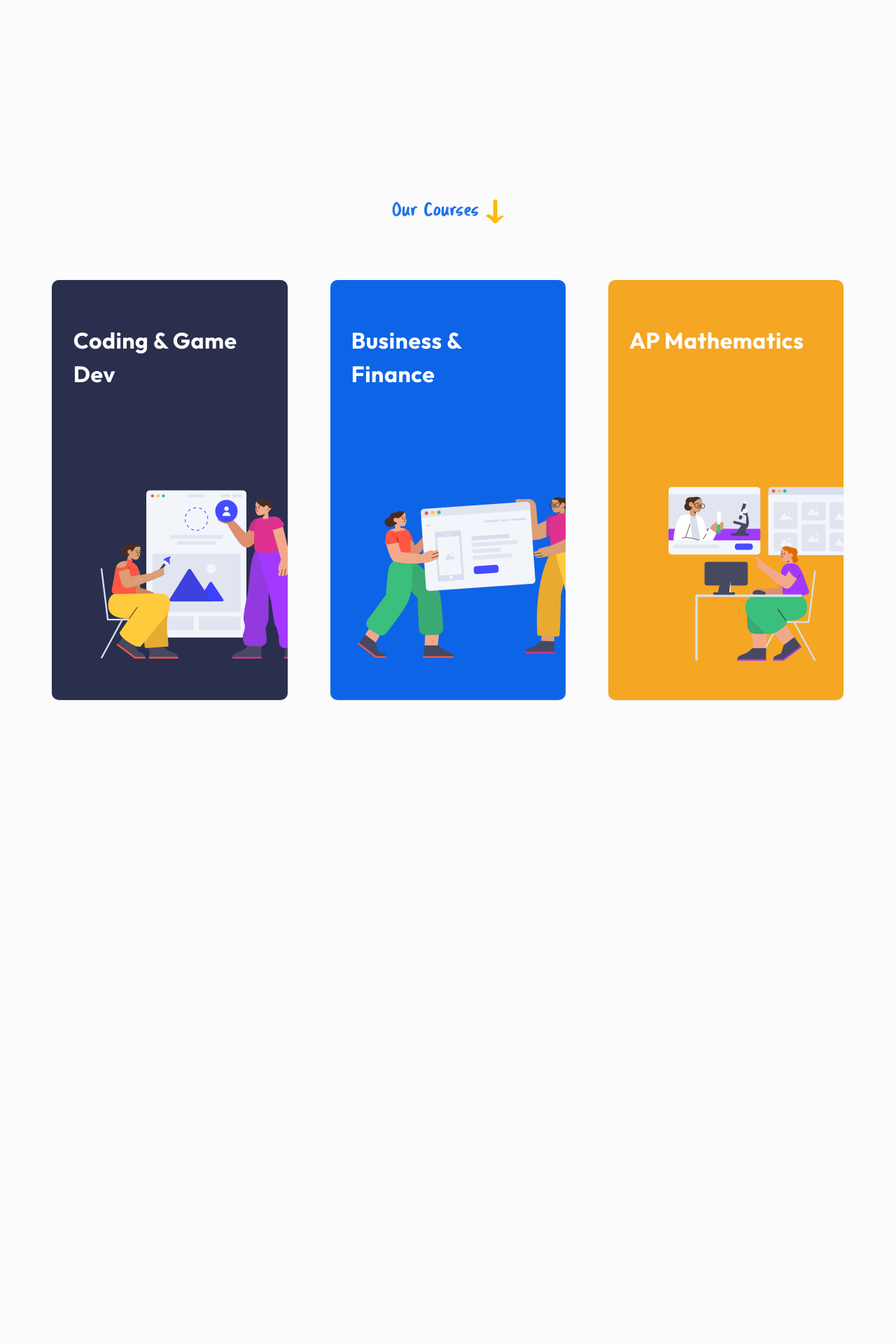
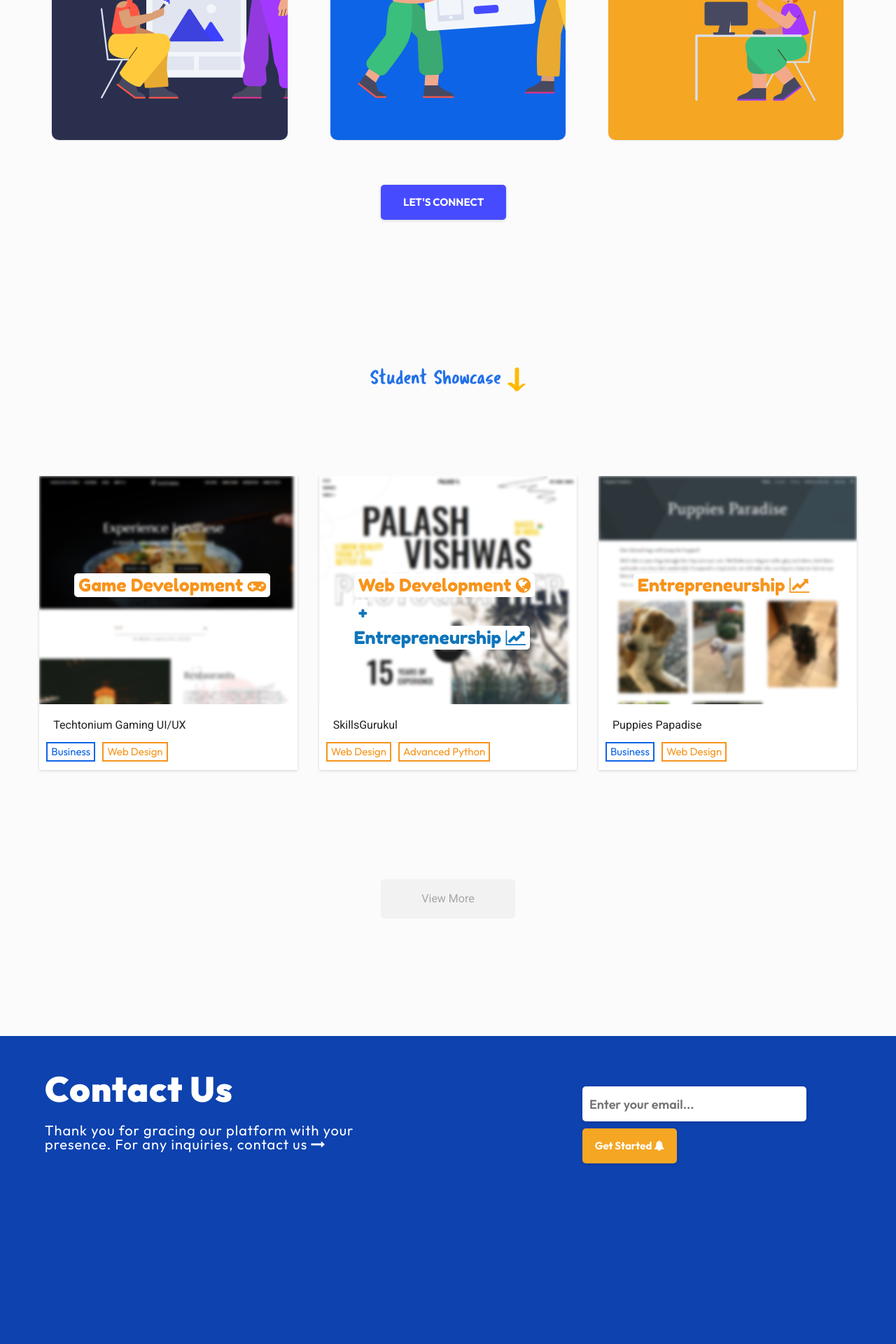
Before and after one commit to ItsPalash13/skillsgurukul, a Django app: page / in a window 1280 px wide. Shown: the part 3160-5080 px from the top of the page at 70% size. Run offline with Django 3.2, Linux system fonts and the light colour scheme; some libraries are stand-ins or nearby versions.

Commit message:
Add files via upload

```diff
--- a/skills_app/static/index.css
+++ b/skills_app/static/index.css
@@ -27,6 +31,11 @@
     outline: none;
 }
 
+#wd{float:left; color:#F7941C; padding:1px; font-weight:500; padding-left:5px; padding-right:5px;  margin-left:10px; position:relative; top:-2px; font-family: 'Outfit', sans-serif; border:2px solid #F7941C; width:auto;}
+#bu{float:left; color:#0e64e6; padding:1px; font-weight:500; padding-left:5px; padding-right:5px;  margin-left:10px; position:relative; top:-2px; font-family: 'Outfit', sans-serif; border:2px solid #0e64e6; width:auto;}
+
+
+
 #nav{position:fixed; top:0px; left:0px; width:100%; height:80px; z-index:10; background:#FBFBFC;}
 #logo{font-family: 'Fredoka One', cursive; color: #0F75BB; position:absolute; top:0px; left:30px; font-size:26px;}
 #nav_cont{position:absolute; right:20px; top:10px;}
@@ -37,11 +46,12 @@
 #part1{position:absolute; top:0%; left:0%; width:100%; height:107%; overflow:hidden;}
 #animContainer{position:absolute; top:5%; width:50%; left:47%; z-index:-5;}
 #pt1hed{position:absolute; top:13%; left:6%; width:40%;}
-#pt1hedcnt{font-family: 'Playfair Display', serif; line-height:110%; font-size:75px; color:#253138; }
+#pt1hedcnt{font-family: 'Playfair Display', serif; line-height:110%; font-size:73px; color:#253138; }
 #pt1cnt{font-family: 'Outfit', sans-serif; position:relative; top:-40px; line-height:150%; font-weight:200; font-size:22px; color:#253138; }
 #pt1frm{position:relative; width:auto; height:200px; top:-30px; left:5px;}
-#pt1inp{float:left; width:300px; height:50px; border:none; box-shadow: rgba(0, 0, 0, 0.16) 0px 1px 4px; border-radius:5px; padding-left:10px; font-size:18px;}
-#pt1sub{float:left; width:125px; height:50px; margin-left:15px; border-radius:5px; color:white; background:#0F75BB;text-decoration: none; border:none; font-size:15px;box-shadow: rgba(0, 0, 0, 0.16) 0px 1px 4px;font-family: 'Outfit', sans-serif;}
+#pt1inp{float:left; width:320px; height:50px; margin-top:10px; border:none; box-shadow: rgba(0, 0, 0, 0.16) 0px 1px 4px; border-radius:5px; padding-left:10px; font-size:18px;}
+#pt1sub{transition: 0.3s; float:left; width:180px; height:50px; margin-top:-35px;  border-radius:26px; color:white; background:#0F75BB;text-decoration: none; border:1px solid #0F75BB; font-size:14px;box-shadow: rgba(0, 0, 0, 0.16) 0px 1px 4px;font-family: 'Outfit', sans-serif; font-weight:400;}
+#pt1sub:hover{opacity:0.85;}
 #pt1frmdt{opacity:0; font-family: 'Outfit', sans-serif; float:left;line-height:150%; font-weight:300; font-size:16px; color:#253138; }
 #lm{position:absolute; top:120%; left:0%; width:100%; height:10%;font-size:29px; overflow:hidden;font-family:myFirstFont;color: #2271E8;}
 
@@ -72,13 +82,13 @@
 #anim3chkbox{position:relative; top:-60px;color:#494E8A;font-family: 'Outfit', sans-serif;font-weight:200; font-size:18px; line-height:180%;}
 #anim3lm{position:relative; top:-30px; left:10px; width:140px; height:55px; font-family: 'Roboto', sans-serif; border:2.5px solid #FEB92C; background:none; color:#FEB92C; border-radius:5px; font-size:16px;}
 
-#part5{position:absolute; top:420%; left:0%; width:100%; height:100%;}
+#part5{position:absolute; top:320%; left:0%; width:100%; height:100%;}
 #oc{position:relative; top:10%; left:0%; width:100%; height:10%;font-size:29px; overflow:hidden;font-family:myFirstFont;color: #2271E8;}
 
 #part6{position:absolute; top:25%; left:3%; width:94%; height:75%;}
 #part6dv{float:left; height:100%; margin-left:3%; width:28%; border-radius:10px; overflow:hidden;}
 #pt6cnt{position:relative; top:5%; width:90%; left:0%; height:35%;}
-#pt6txt{font-family: 'Outfit', sans-serif; position:absolute; left:10%; font-size:32px; color:white; font-weight:700; letter-spacing:0.5px;}
+#pt6txt{font-family: 'Outfit', sans-serif; position:absolute; left:10%; font-size:30px; color:white; font-weight:700; letter-spacing:0.5px;}
 #pt6img{display:block; position:relative; top:10%; width:90%; left:0%; height:50%;}
 #pt6imgct{height:100%; z-index:1;}
 #pt6stxt{ opacity:0; position:relative; top:20%; width:80%; left:10%; height:50%; transition: opacity 0.5s;}
@@ -95,32 +105,37 @@
 #pt7nm{color: #2271E8; font-weight:300;}
 #pt7pos{color:#292F4D; font-weight:300;}
 
-#part8{position:absolute; font-family: 'Outfit', sans-serif; font-weight:600; top:755%; left:0%; width:100%; height:60%; background: #0D42AF; overflow:hidden; color:white;}
-#pt8hd{font-size:35px; position:relative; top:50px;}
-#pt8sm{font-size:25px; width:60%; position:relative; left:20%; line-height:100%; top:70px; font-weight:200;}
-#pt8fm{width:auto; height:200px; top:50px; position:relative; top:160px; left:34%;}
+#part8{position:absolute; font-family: 'Outfit', sans-serif; font-weight:600; top:580%; left:0%; width:100%; height:60%; background: #0D42AF; overflow:hidden; color:white;}
+#pt8hd{font-size:30px; position:relative; top:50px;font-weight:800; letter-spacing:1px; font-size:50px;}
+#pt8sm{font-size:20px; width:90%; position:relative; left:0%; line-height:100%; top:70px;font-weight:500; letter-spacing:1px; font-size:20px; position:relative; top:-30px;}
+#pt8fm{width:20%; height:300px; position:absolute; top:13%; left:65%;}
 #pt8ip{float:left; width:300px; height:50px; border:none; box-shadow: rgba(0, 0, 0, 0.16) 0px 1px 4px; border-radius:5px; padding-left:10px; font-size:18px;}
-#pt8bt{float:left; width:135px; height:50px; margin-left:15px; border-radius:5px; color:white; background:#F5A623;text-decoration: none; border:none; font-size:15px; box-shadow: rgba(0, 0, 0, 0.16) 0px 1px 4px;font-family: 'Outfit', sans-serif;}
+#pt8bt{float:left; width:135px; height:50px; margin-top:10px; border-radius:5px; color:white; background:#F5A623;text-decoration: none; border:none; font-size:15px; box-shadow: rgba(0, 0, 0, 0.16) 0px 1px 4px;font-family: 'Outfit', sans-serif;}
 
-#foot{position:absolute; font-family: 'Outfit', sans-serif; font-weight:600; top:815%; left:0%; width:100%; height:75%; overflow:hidden; color:white;}
+#foot{position:absolute; font-family: 'Outfit', sans-serif; font-weight:600; top:640%; left:0%; width:100%; height:65%; overflow:hidden; color:white;}
 #footlogocnt{float:left; margin:40px; margin-left:80px;}
 #footlogotxt{font-family: 'Outfit', sans-serif; font-weight:200; font-size:16px; position:relative; top:-20px; color:#292F4D; width:250px;}
 #ftsmhdct{float:left; margin:40px; margin-left:80px; margin-top:80px; width:100px; height:auto;}
 #ftsmhdcnt{font-family: 'Outfit', sans-serif; font-weight:600; font-size:16px; position:relative; top:-20px; color:#a6a6a6; width:250px; letter-spacing:0.5;}
 #ftsmhdstf{font-family: 'Outfit', sans-serif; font-weight:300; font-size:14px; position:relative; top:-20px; color:#292F4D; width:250px; letter-spacing:0.5; line-height:190%;}
 
-#kdsshcnt{position:absolute; top:640%; width:100%; height:10%; left:0%;}
+#kdsshcnt{position:absolute; top:460%; width:100%; height:10%; left:0%;}
 
-#kidshow{position:absolute; top:660%; width:96%; left:2%; overflow:hidden; height:80%;}
+#kidshow{position:absolute; top:480%; width:96%; left:2%; overflow:hidden; height:80%;}
 
 #kdshow{position:relative; float:left; width:30%; height:420px; overflow:hidden; margin-left:2.5%; cursor:pointer;}
+#kdshowtg{position:absolute; top:27%; left:50px; color:white; font-size:25px; font-family: 'Fredoka One', cursive;}
+#kdimg{position:relative; top:0%; width:100%; filter:blur(2px); transition:0.3s;}
+#kdshow:hover #kdshowtg{display:none;}
+#kdshow:hover #kdimg{  filter:blur(0px);}
+
 #kdname{position:absolute; top:77.5%; left:0%; width:100%; height:22.5%; background:white; font-family: 'Roboto', sans-serif; z-index:5;}
 #proname{position:relative; top:2px; left:20px; font-size:16px; color:#202121; font-weight:400;}
 #creator{position:relative; top:-7px; margin-left:20px; font-size:13px; color:#202121; letter-spacing:0.5px; font-weight:300;}
 #creatorname{position:relative; top:5px;}
 #creatorpic{float:left; width:30px; height:30px; margin-right:15px; clip-path: circle(50% at 50% 50%);}
-#viewm{cursor:pointer; position:absolute; top:735%; width:15%; height:7%; left:42.5%; font-family: 'Roboto', sans-serif; border:2.5px solid #f2f2f2; background:#f2f2f2; color:#a6a6a6; border-radius:5px; font-size:16px; z-index:10;}
-#viewm:hover{color:#808080; background: #e6e6e6;}
+#connect{cursor:pointer; position:absolute; top:552%; width:15%; height:7%; left:42.5%; font-family: 'Roboto', sans-serif; border:2.5px solid #f2f2f2; background:#f2f2f2; color:#a6a6a6; border-radius:5px; font-size:16px; z-index:5;}
+#connect:hover{color:#808080; background: #e6e6e6;}
 
 .container {
   display: inline-block;
@@ -195,10 +210,12 @@
     opacity: 1;
 }
 
-
-
+#txtarmsg{float:left; width:350px; height:120px; margin-top:10px; border:none; box-shadow: rgba(0, 0, 0, 0.16) 0px 1px 4px; border-radius:5px; padding-left:10px; font-size:18px;}
+#letscon{position:absolute; width:14%; left:42.5%; height:50px; top:428%; border-radius:5px; color:white; background:#474BFF;text-decoration: none; border:none; font-size:15px;box-shadow: rgba(0, 0, 0, 0.16) 0px 1px 4px;font-family: 'Outfit', sans-serif;}
+#pt8cnt{position:absolute; top:-13%; left:5%; width:40%;}
 
 @media only screen and (max-width: 550px) {
+
 .box:hover {
   -webkit-transform: scale(1, 1);
   opacity:0.95;
```
Also changed, not shown: other parts of skills_app/static/index.css (+22 -16 lines).
